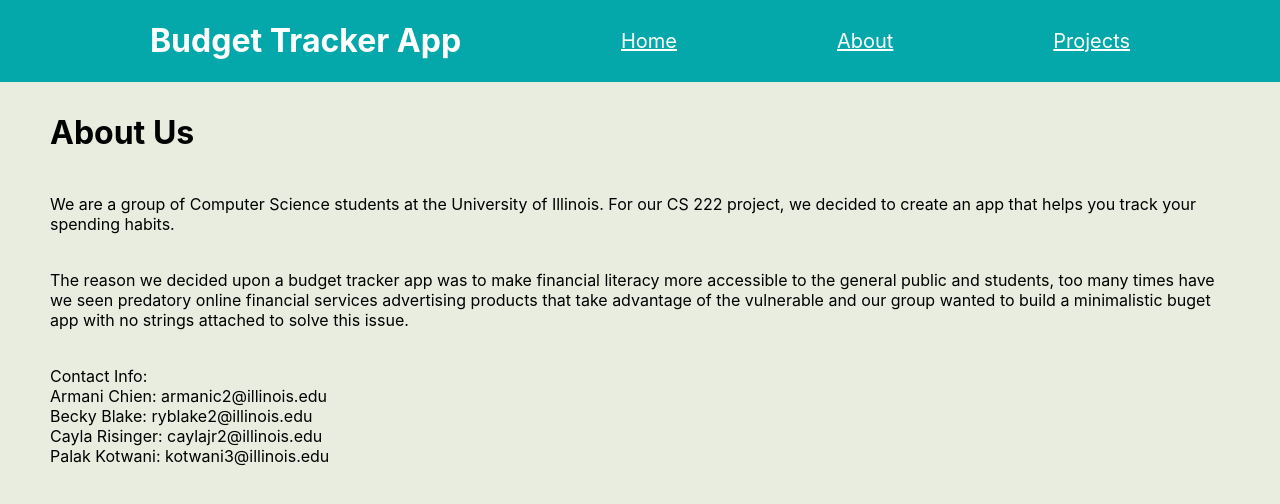
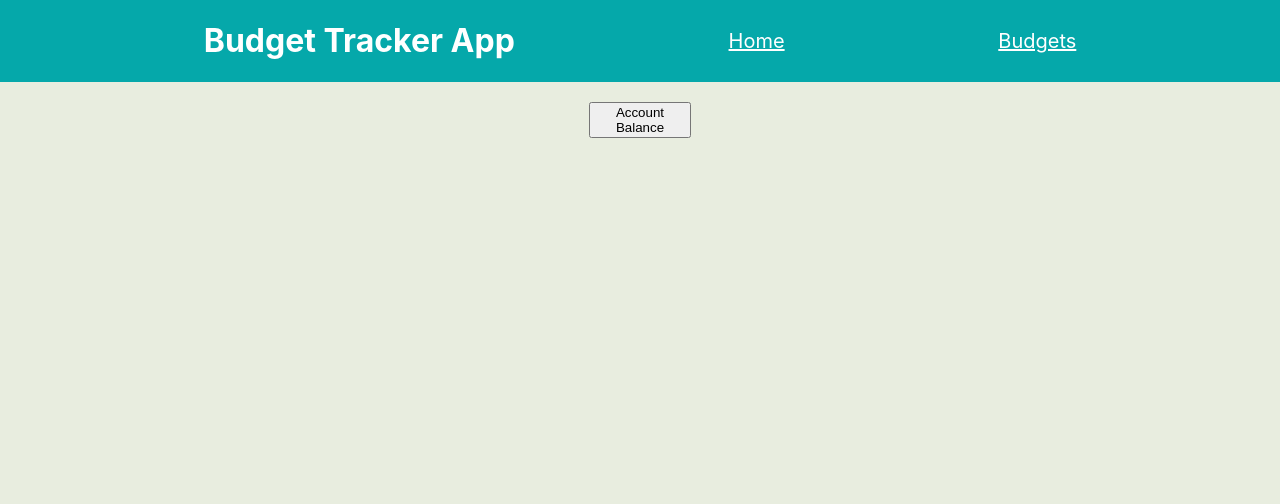
Before and after one commit to BeckyBlake/online-budgeting-tool, a React (Create React App) app in the folder budget_tracker_website/: page /about in a window 1280 px wide. Shown: the top 504 px of the page. Built offline with nearby package versions, Linux system fonts and the light colour scheme.

Commit message:
worked on about page yay

```diff
--- a/budget_tracker_website/src/App.js
+++ b/budget_tracker_website/src/App.js
@@ -1,8 +1,11 @@
 import './App.css';
 import React from 'react';
 import './App.css';
+
+ // eslint-disable-next-line
 import { useState } from 'react';
 import { BrowserRouter as Router, Route, Switch} from 'react-router-dom';
+ // eslint-disable-next-line
 import { useHistory } from 'react-router-dom';
 
 import {Home} from './Components/Home';
@@ -22,8 +25,8 @@ function App() {
               <h1> Budget Tracker App </h1>
 
               <a class="navLi" href="/home">Home</a>
-              <a class="navLi" href="/about">About</a>
-              <a class="navLi" href="/">Projects</a>
+              <a class="navLi" href="/about">Budgets</a>
+              {/* <a class="navLi" href="/">Budgets</a> */}
 
               {/* <button class="navLi">Home</button>
               <button class="navLi">About</button>
--- a/budget_tracker_website/src/Components/About.css
+++ b/budget_tracker_website/src/Components/About.css
@@ -11,3 +11,11 @@
   padding-bottom: 10px;
   padding-left: 50px;
 }
+
+.account-balance-button {
+  margin-top: 20px;
+  display: block;
+  margin-left: auto;
+  margin-right: auto;
+  width: 8%;
+}
--- a/budget_tracker_website/src/Components/About.js
+++ b/budget_tracker_website/src/Components/About.js
@@ -1,15 +1,29 @@
 import "./About.css";
+import React from 'react';
+// import the calc_account_balance() function from the backend in src/budget_tracker.py
+// import { calc_account_balance } from '../budget_tracker.py';
+// import { useState } from 'react';
+
+// have the button display the account balance when clicked
+
 function About() {
+
+    // const [accountBalance, setAccountBalance] = useState(calc_account_balance());
+
     return (
     <div>
-        <h1 className="about_h1">About Us</h1>
-        <p className="about_p">We are a group of Computer Science students at the University of Illinois. For our CS 222 project, we decided to create an app that helps you track your spending habits.</p>
+        {/* <h1 className="about_h1">About Us</h1>
+        <p className="about_p">We are a group of Computer Science students at the University of Illinois.</p>
         <p className="about_p">The reason we decided upon a budget tracker app was to make financial literacy more accessible to the general public and students, too many times have we seen predatory online financial services advertising products that take advantage of the vulnerable and our group wanted to build a minimalistic buget app with no strings attached to solve this issue.</p>
         <p className="about_p">Contact Info:<br></br>
-        Armani Chien: armanic2@illinois.edu<br></br>
         Becky Blake: ryblake2@illinois.edu<br></br>
-        Cayla Risinger: caylajr2@illinois.edu<br></br>
-        Palak Kotwani: kotwani3@illinois.edu</p>
+        Grace He: gche3@illinois.edu<br></br></p> */}
+
+        <button className="account-balance-button">Account Balance</button>
+        {/* <p className="account-balance">{accountBalance}</p> */}
+
+
+
     </div>
 
     );
--- a/budget_tracker_website/src/Components/Project.css
+++ b/budget_tracker_website/src/Components/Project.css
@@ -0,0 +1,7 @@
+/* make the project_h1 header centered */
+.project_h1 {
+    padding-top: 10px;
+    padding-right: 50px;
+    padding-bottom: 10px;
+    padding-left: 50px;
+}
```
Also changed, not shown: budget_tracker_website/src/Components/Project.js (+4 -4 lines). Lines whose indentation alone changed are shown as unchanged.
